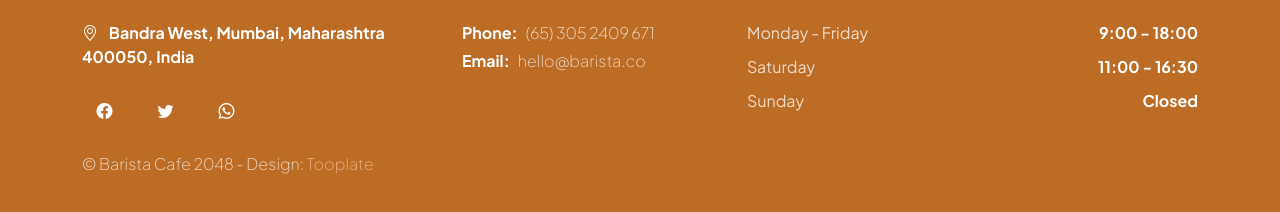
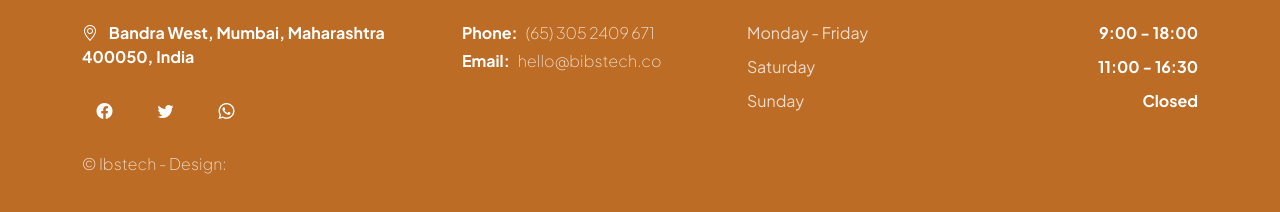
Before and after one commit to yusuffadeshina/ibstech-second-restaurant-project, a plain HTML site: page index.html in a window 1280 px wide. Shown: the part 5687-5899 px from the top of the page. Drawn offline with Linux system fonts and the light colour scheme.

Commit message:
Update index.html

```diff
--- a/index.html
+++ b/index.html
@@ -616,7 +616,7 @@
 
                 <p class="d-flex align-items-center">
                     <strong class="me-2">Email:</strong>
-                    <a href="mailto:hello@barista.co" class="site-footer-link">hello@barista.co</a>
+                    <a href="mailto:hello@barista.co" class="site-footer-link">hello@bibstech.co</a>
                 </p>
             </div>
 
@@ -641,8 +641,8 @@
 
             <div class="col-lg-8 col-12 mt-4">
                 <p class="copyright-text mb-0">
-                    &copy; Barista Cafe 2048 - Design:
-                    <a href="https://www.tooplate.com" target="_blank" rel="sponsored noopener noreferrer">Tooplate</a>
+                    &copy; Ibstech - Design:
+
                 </p>
             </div>
 
```
